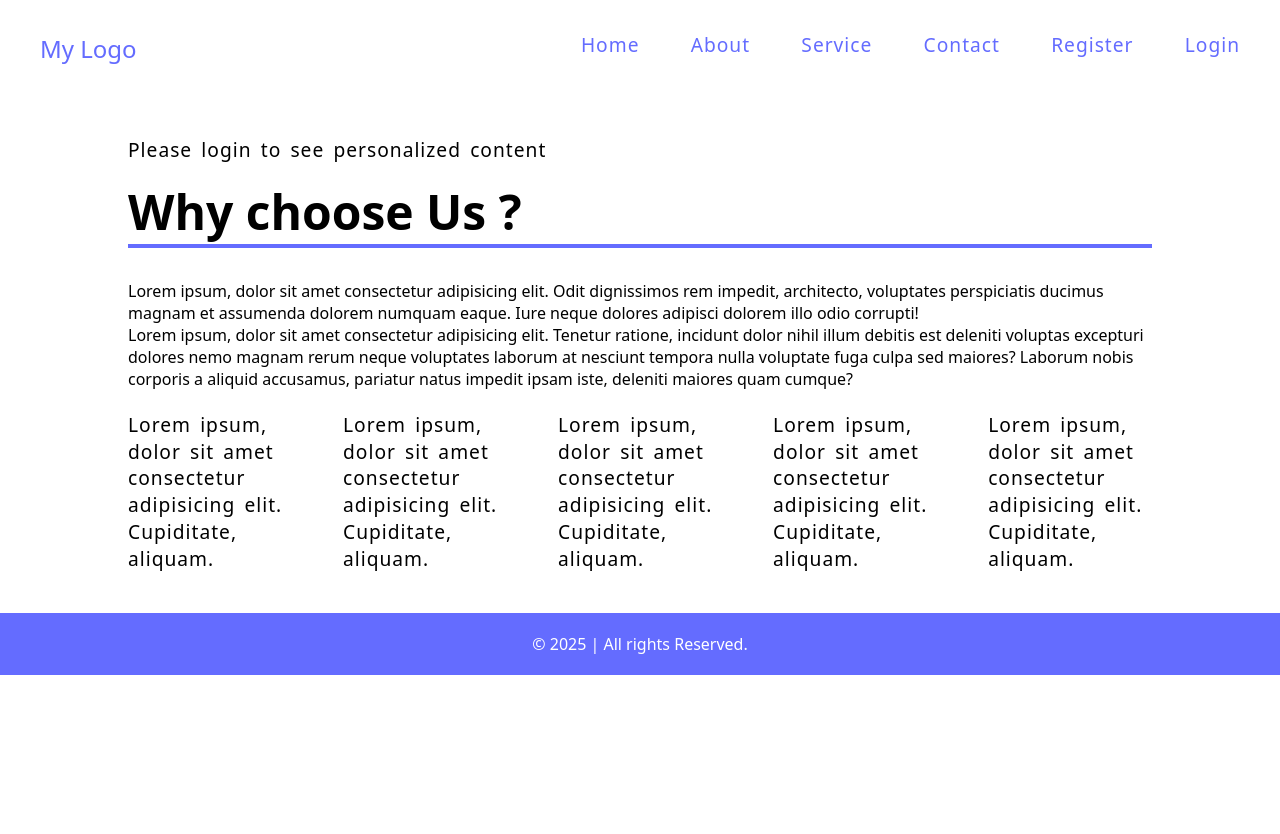
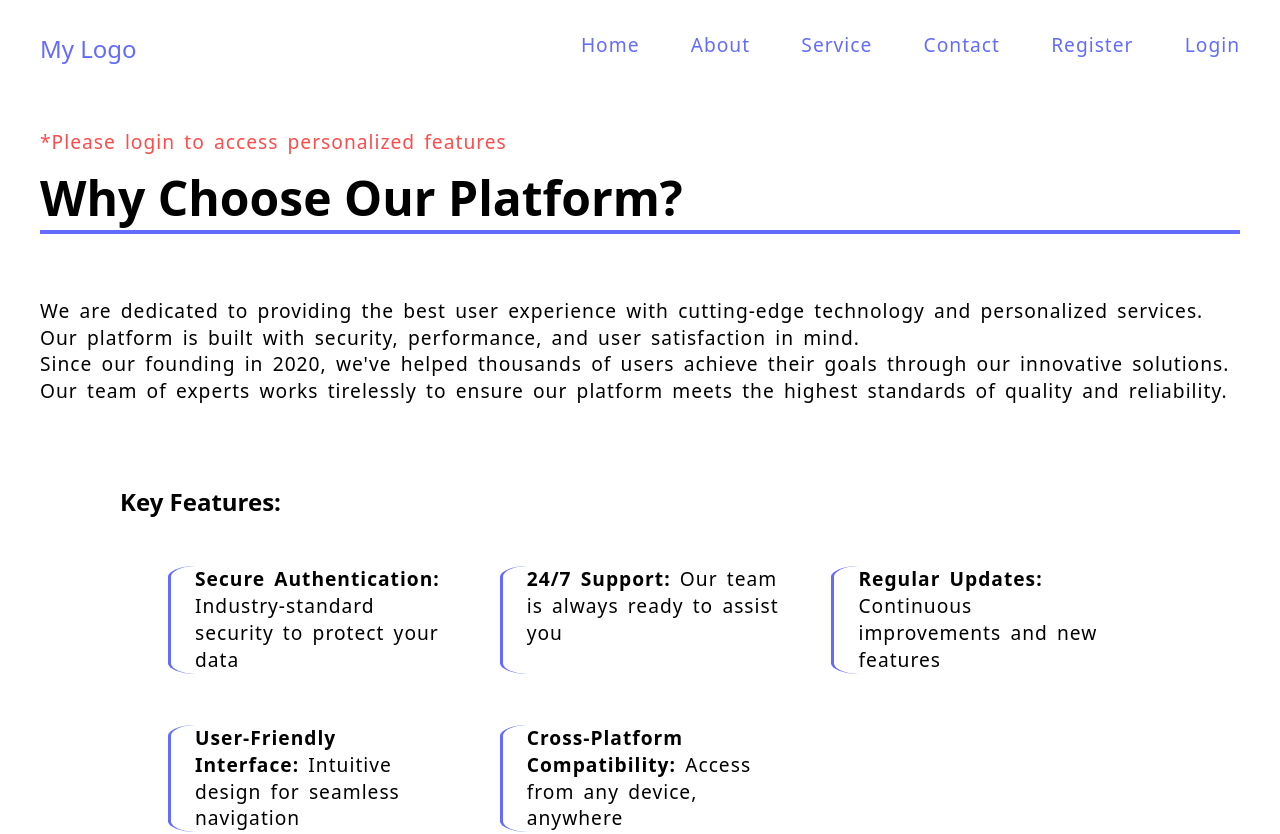
Before and after one commit to Rajsingh704596/MERN_Simp_Website, a React (Vite) app in the folder Client/: page /about in a window 1280 px wide. Shown: the top 834 px of the page. Before the commit the page ends 800 px from the top, so only its background shows below. Built offline with nearby package versions, Linux system fonts and the light colour scheme; no server answers.

Commit message:
Frontend: fetch Backend service data (which store in MongoDb) in context store and map in services page inside dynamic card

```diff
--- a/Client/src/components/Footer.jsx
+++ b/Client/src/components/Footer.jsx
@@ -1,6 +1,10 @@
 const Footer = () => {
   const year = new Date().getFullYear();
-  return <div className="footer">&copy; {year} | All rights Reserved.</div>;
+  return (
+    <footer>
+      <p className="footer">&copy; {year} | All rights Reserved.</p>
+    </footer>
+  );
 };
 
 export default Footer;
--- a/Client/src/components/Navbar.jsx
+++ b/Client/src/components/Navbar.jsx
@@ -6,11 +6,14 @@ const Navbar = () => {
   const { isLoggedIn } = useAuth(); // custom useContext hook
 
   return (
+    // header
     <header>
       <div className="container">
         <div className="logo-brand">
           <NavLink to="/"> My Logo</NavLink>
         </div>
+        {/* Navigation link */}
+        <nav>
           <ul>
             <NavLink to="/">
               <li>Home</li>
@@ -40,6 +43,7 @@ const Navbar = () => {
               </>
             )}
           </ul>
+        </nav>
       </div>
     </header>
   );
--- a/Client/src/index.css
+++ b/Client/src/index.css
@@ -63,6 +63,10 @@ li {
   grid-template-columns: repeat(2, 1fr);
 }
 
+.grid-three-cols {
+  grid-template-columns: repeat(3, 1fr);
+}
+
 .grid-four-cols {
   grid-template-columns: repeat(4, 1fr);
 }
@@ -106,8 +110,16 @@ a:active {
 }
 .hero-image {
   display: flex;
+  flex-direction: column;
   align-items: center;
   justify-content: center;
+  gap: 1rem;
+
+  & figcaption {
+    font-size: larger;
+    font-weight: bolder;
+    color: var(--helper-color);
+  }
 }
 
 .child {
@@ -249,3 +261,88 @@ a:active {
     text-transform: capitalize;
   }
 }
+
+/* about page */
+.about-section {
+  display: flex;
+  flex-direction: column;
+  gap: 2rem;
+}
+
+.features {
+  margin: 5rem;
+}
+
+.features-list {
+  display: grid;
+  grid-template-columns: repeat(3, 1fr);
+  margin: 3rem;
+
+  & li {
+    border-left: 0.2rem solid var(--btn-color);
+    padding-left: 1.5rem;
+    border-radius: 10%;
+  }
+}
+
+.welcome-message {
+  color: rgba(49, 254, 49, 0.918);
+  margin-bottom: 1rem;
+}
+.login-prompt {
+  color: rgba(254, 49, 49, 0.868);
+  margin-bottom: 1rem;
+}
+
+/* Service page */
+.card {
+  border: 2px solid var(--helper-color);
+  border-radius: 1rem;
+  display: flex;
+  flex-direction: column;
+  justify-content: center;
+  align-items: center;
+  padding: 1.5rem 2rem;
+  gap: 2rem;
+
+  & figcaption {
+    text-align: center;
+
+    & h3 {
+      border-bottom: 2px solid var(--btn-color);
+      border-radius: 20%;
+      padding-bottom: 4px;
+    }
+  }
+
+  & p {
+    font-size: medium;
+    padding: 5px;
+    margin: 10px auto;
+    color: rgb(203, 200, 200);
+  }
+
+  & .card-badge {
+    display: flex;
+    align-items: center;
+    gap: 0.5rem;
+    padding: 0 1rem;
+
+    & p {
+      font-size: x-small;
+      border: 1px solid var(--btn-color);
+      border-radius: 50px;
+      padding: 5px 10px;
+    }
+  }
+}
+
+.heading {
+  display: block;
+}
+
+.service {
+  display: flex;
+  flex-direction: column;
+  align-items: center;
+}
--- a/Client/src/pages/About.jsx
+++ b/Client/src/pages/About.jsx
@@ -2,55 +2,73 @@ import { useAuth } from "../store/auth";
 
 const About = () => {
   const { user } = useAuth();
+
   return (
-    <section className="section-hero">
+    <section className="about-section container">
+      <main className="main-section">
         {user ? (
-        <p>Welcome to our website, {user.username}</p>
+          <h2 className="welcome-message">Welcome back, {user.username} 🙏</h2>
         ) : (
-        <p>Please login to see personalized content</p>
+          <p className="login-prompt">
+            *Please login to access personalized features
+          </p>
         )}
-      <br />
-
-      <h1>Why choose Us ?</h1>
 
         <div>
-        Lorem ipsum, dolor sit amet consectetur adipisicing elit. Odit
-        dignissimos rem impedit, architecto, voluptates perspiciatis ducimus
-        magnam et assumenda dolorem numquam eaque. Iure neque dolores adipisci
-        dolorem illo odio corrupti!
+          <h1 className="main-heading">Why Choose Our Platform?</h1>
         </div>
-      <div>
-        Lorem ipsum, dolor sit amet consectetur adipisicing elit. Tenetur
-        ratione, incidunt dolor nihil illum debitis est deleniti voluptas
-        excepturi dolores nemo magnam rerum neque voluptates laborum at nesciunt
-        tempora nulla voluptate fuga culpa sed maiores? Laborum nobis corporis a
-        aliquid accusamus, pariatur natus impedit ipsam iste, deleniti maiores
-        quam cumque?
+      </main>
+
+      <div className="about-content">
+        <div className="about-text">
+          <p>
+            We are dedicated to providing the best user experience with
+            cutting-edge technology and personalized services. Our platform is
+            built with security, performance, and user satisfaction in mind.
+          </p>
+
+          <p>
+            Since our founding in 2020, we've helped thousands of users achieve
+            their goals through our innovative solutions. Our team of experts
+            works tirelessly to ensure our platform meets the highest standards
+            of quality and reliability.
+          </p>
         </div>
-      <br />
-      <div>
-        <ul>
+
+        <article className="features">
+          <h2>Key Features:</h2>
+          <ul className="features-list">
             <li>
-            Lorem ipsum, dolor sit amet consectetur adipisicing elit.
-            Cupiditate, aliquam.
+              <strong>Secure Authentication:</strong> Industry-standard security
+              to protect your data
             </li>
             <li>
-            Lorem ipsum, dolor sit amet consectetur adipisicing elit.
-            Cupiditate, aliquam.
+              <strong>24/7 Support:</strong> Our team is always ready to assist
+              you
             </li>
             <li>
-            Lorem ipsum, dolor sit amet consectetur adipisicing elit.
-            Cupiditate, aliquam.
+              <strong>Regular Updates:</strong> Continuous improvements and new
+              features
             </li>
             <li>
-            Lorem ipsum, dolor sit amet consectetur adipisicing elit.
-            Cupiditate, aliquam.
+              <strong>User-Friendly Interface:</strong> Intuitive design for
+              seamless navigation
             </li>
             <li>
-            Lorem ipsum, dolor sit amet consectetur adipisicing elit.
-            Cupiditate, aliquam.
+              <strong>Cross-Platform Compatibility:</strong> Access from any
+              device, anywhere
             </li>
           </ul>
+        </article>
+
+        <div className="mission">
+          <h3>Our Mission</h3>
+          <p>
+            To empower individuals and businesses through technology that
+            simplifies complex tasks, enhances productivity, and connects people
+            with the resources they need to succeed.
+          </p>
+        </div>
       </div>
     </section>
   );
--- a/Client/src/pages/Home.jsx
+++ b/Client/src/pages/Home.jsx
@@ -19,19 +19,28 @@ const Home = () => {
 
               <div className="child">
                 <NavLink to="/contact">
-                  <button>Connect Now</button>
+                  <button aria-label="Connect now and fill contact page">
+                    {/* aria provide extra context for screen reader */}
+                    Connect Now
+                  </button>
                 </NavLink>
                 <NavLink to="/service">
-                  <button className="sec-btn">Learn More</button>
+                  <button
+                    className="sec-btn"
+                    aria-label="Learn more about our service"
+                  >
+                    Learn More
+                  </button>
                 </NavLink>
               </div>
             </div>
           </div>
 
           {/* hero image */}
-          <div className="hero-image">
+          <figure className="hero-image">
             <img src="/image.jpg" alt="hero image" width="400" height="400" />
-          </div>
+            <figcaption>Developer Image</figcaption>
+          </figure>
         </div>
       </main>
       {/* 2nd Section */}
--- a/Client/src/pages/Service.jsx
+++ b/Client/src/pages/Service.jsx
@@ -1,7 +1,36 @@
-import React from "react";
+import { useAuth } from "../store/auth";
 
 const Service = () => {
-  return <div>Service</div>;
+  const { service } = useAuth(); // data get from context api store using custom useContext hook
+  return (
+    <section className="container service">
+      <span>
+        <h1>Services</h1>
+      </span>
+
+      <article className="grid grid-three-cols">
+        {service?.map((curService) => {
+          const { _id, service, description, price, provider } = curService;
+
+          return (
+            <li key={_id} className="card">
+              <figure>
+                <img src="/image.jpg" alt="image" width="200" />
+              </figure>
+              <figcaption>
+                <h3>{service}</h3>
+                <p>{description}</p>
+                <div className="card-badge">
+                  <p>{price}</p>
+                  <p>{provider}</p>
+                </div>
+              </figcaption>
+            </li>
+          );
+        })}
+      </article>
+    </section>
+  );
 };
 
 export default Service;
--- a/Client/src/store/auth.jsx
+++ b/Client/src/store/auth.jsx
@@ -6,6 +6,7 @@ export const AuthProvider = ({ children }) => {
   //state variable create to get token from localstorage which name is token
   const [token, setToken] = useState(localStorage.getItem("token")); // store jwt token
   const [user, setUser] = useState(null); // store user data after jwt verification
+  const [service, setService] = useState([]); // store services data
 
   //fun that used to store Json web token in local storage (when login or register)
   const storeJWTinLS = (serverToken) => {
@@ -50,13 +51,31 @@ export const AuthProvider = ({ children }) => {
     }
   };
 
+  // fun for fetch the services data from the database
+  const getServicesDataReq = async () => {
+    try {
+      const res = await fetch("http://localhost:5000/api/data/service", {
+        method: "GET",
+      });
+
+      if (res.ok) {
+        const data = await res.json();
+        console.log(data);
+        setService(data.msg);
+      }
+    } catch (error) {
+      console.error(`services frontend error:${error}`);
+    }
+  };
+
   useEffect(() => {
+    getServicesDataReq();
     userAuthentication(); // fun call
   }, [token]);
 
   return (
     <AuthContext.Provider
-      value={{ storeJWTinLS, LogoutUser, isLoggedIn, user }}
+      value={{ storeJWTinLS, LogoutUser, isLoggedIn, user, service }}
     >
       {children}
     </AuthContext.Provider>
```
Lines whose indentation alone changed are shown as unchanged.
